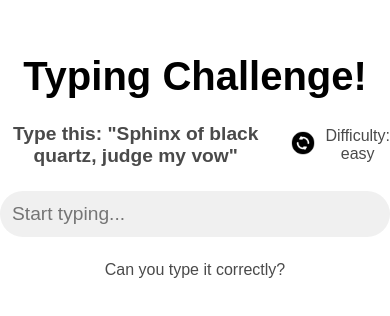
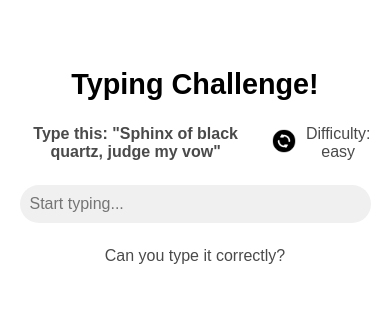
Before and after one commit to Navaneeth-Git/oopsie, a plain HTML site: page index.html in a window 390 px wide. Shown: the part 256-572 px from the top of the page. Drawn offline with Linux system fonts and the light colour scheme; a web font is replaced by a local one.

Commit message:
for mobile

```diff
--- a/style.css
+++ b/style.css
@@ -16,7 +16,7 @@ body {
 
 .container {
   text-align: center;
-  width: 100%;
+  width: 90%;
   max-width: 600px;
 }
 
@@ -81,3 +81,19 @@ h1 {
   color: #4a4a4a;
   font-size: 1rem;
 }
+
+/* Mobile adjustments */
+@media (max-width: 600px) {
+  h1 {
+    font-size: 1.8rem;
+  }
+
+  #sentence, #message {
+    font-size: 1rem;
+  }
+
+  #inputField {
+    padding: 10px;
+    font-size: 1rem;
+  }
+}
```
